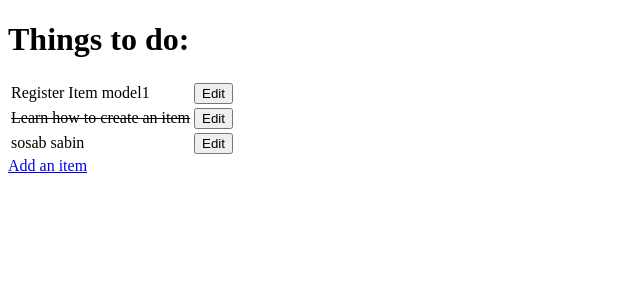
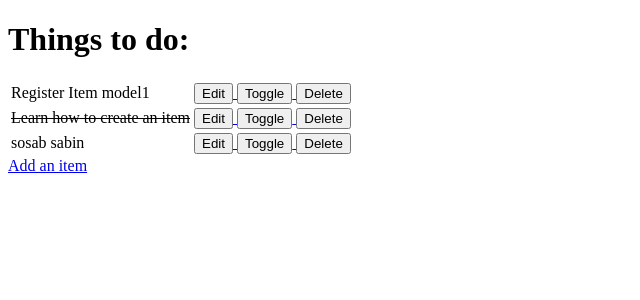
Before and after one commit to ozluna/djangofirst, a Django app: page / in a window 1280 px wide. Shown: the top 300 px of the page, without its empty margins (0-640 px from the left). Run offline with Django 3.2, Linux system fonts and the light colour scheme; data comes from the database, SQL or seed files in the repository; both versions use the stored data as it was after the commit.

Commit message:
toggle button and delete option

```diff
--- a/django_todo/urls.py
+++ b/django_todo/urls.py
@@ -15,11 +15,14 @@ Including another URLconf
 """
 from django.contrib import admin
 from django.urls import path
-from todo.views import get_todo_list, add_item, edit_item
+# from todo.views import get_todo_list, add_item, edit_item, toggle_item
+from todo import views
 
 urlpatterns = [
     path('admin/', admin.site.urls),
-    path('', get_todo_list, name='get_todo_list'),
-    path('add', add_item, name='add_item'),
-    path('edit/<item_id>', edit_item, name='edit')
+    path('', views.get_todo_list, name='get_todo_list'),
+    path('add', views.add_item, name='add_item'),
+    path('edit/<item_id>', views.edit_item, name='edit'),
+    path('toggle/<item_id>', views.toggle_item, name='toggle'),
+    path('delete/<item_id>', views.delete_item, name='delete')
 ]
--- a/todo/templates/todo/todo_list.html
+++ b/todo/templates/todo/todo_list.html
@@ -24,6 +24,12 @@
                 <a href="/edit/{{item.id}}">
                     <button>Edit</button>
                 </a>
+                 <a href="/toggle/{{item.id}}">
+                    <button>Toggle</button>
+                </a>
+                 <a href="/delete/{{item.id}}">
+                    <button>Delete</button>
+                </a>
             </td>
 
          </tr>
--- a/todo/views.py
+++ b/todo/views.py
@@ -37,3 +37,16 @@ def edit_item(request, item_id):
         'form': form
     }
     return render(request, 'todo/edit_item.html', context)
+
+
+def toggle_item(request, item_id):
+    item = get_object_or_404(Item, id=item_id)
+    item.done = not item.done
+    item.save()
+    return redirect('get_todo_list')
+
+
+def delete_item(request, item_id):
+    item = get_object_or_404(Item, id=item_id)
+    item.delete()
+    return redirect('get_todo_list')
```
Also changed, not shown: db.sqlite3.
